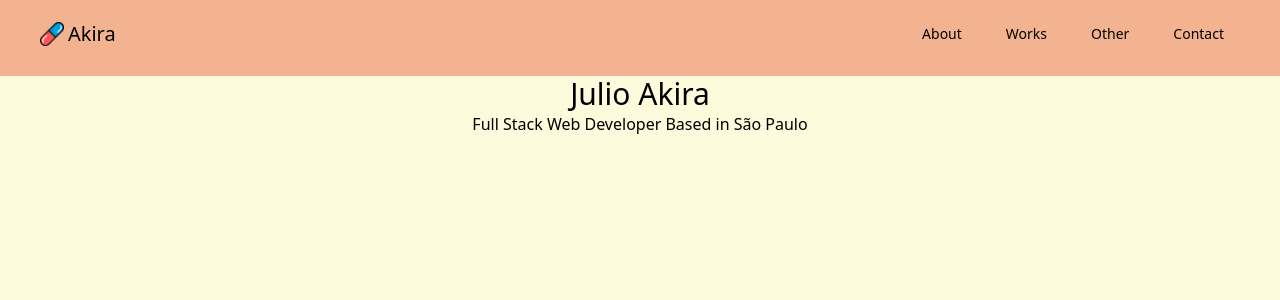
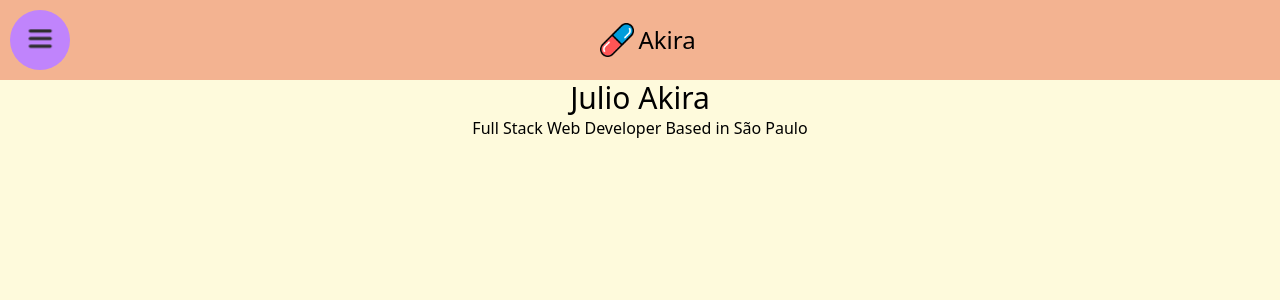
Before and after one commit to julioakira/akira-homepage-react, a Next.js app: page / in a window 1280 px wide. Shown: the top 300 px of the page. Built offline with nearby package versions, Linux system fonts and the light colour scheme.

Commit message:
finishes? navbar

```diff
--- /dev/null
+++ b/src/components/Navbar/Item.tsx
@@ -0,0 +1,47 @@
+import React from "react";
+import { motion } from "framer-motion";
+import Link from "next/link";
+import Image from "next/image";
+import AkiraImage from "../../../public/images/akira-pill.png";
+
+const variants = {
+  open: {
+    y: 0,
+    opacity: 1,
+    transition: {
+      y: { stiffness: 1000, velocity: -100 },
+    },
+  },
+  closed: {
+    y: 50,
+    opacity: 0,
+    transition: {
+      y: { stiffness: 1000 },
+    },
+  },
+};
+
+export default function Item({ itemTitle }: { itemTitle: string }) {
+  return (
+    <motion.li
+      className="mb-5 flex items-center"
+      variants={variants}
+      whileHover={{ scale: 1.1 }}
+      whileTap={{ scale: 0.9 }}
+    >
+      <div className='flex w-10'>
+        <Image
+          width={20}
+          height={20}
+          src={AkiraImage.src}
+          alt="Akira Logo Menu"
+        />
+      </div>
+      <div>
+        <Link className="flex w-16" href="/about">
+          {itemTitle}
+        </Link>
+      </div>
+    </motion.li>
+  );
+}
--- /dev/null
+++ b/src/components/Navbar/Logo.tsx
@@ -0,0 +1,23 @@
+import React from "react";
+import Image from "next/image";
+import Link from "next/link";
+import AkiraImage from "../../../public/images/akira-pill.png";
+
+export default function Logo(props: any) {
+  return (
+    <div {...props}>
+      <Link href="/">
+        <div className="flex items-center justify-center gap-1 [&>img]:hover:rotate-12">
+          <Image
+            width={50}
+            height={20}
+            className="pl-4"
+            src={AkiraImage.src}
+            alt="Akira Logo"
+          />
+          <span className="self-center text-2xl">Akira</span>
+        </div>
+      </Link>
+    </div>
+  );
+}
--- /dev/null
+++ b/src/components/Navbar/MenuList.tsx
@@ -0,0 +1,25 @@
+import React from "react";
+import { motion } from "framer-motion";
+
+import Item from "./Item";
+
+const variants = {
+  open: {
+    transition: { staggerChildren: 0.07, delayChildren: 0.2 },
+  },
+  closed: {
+    transition: { staggerChildren: 0.05, staggerDirection: -1 },
+  },
+};
+
+export default function MenuList({ menuItems }: { menuItems: string[] }) {
+  return (
+    <motion.ul
+    className='absolute pl-10 pt-6 w-52'
+    variants={variants}>
+      {menuItems.map((item, idx) => (
+        <Item key={`menuitem-${idx}`} itemTitle={item} />
+      ))}
+    </motion.ul>
+  );
+}
--- /dev/null
+++ b/src/components/Navbar/Nav.tsx
@@ -0,0 +1,68 @@
+import React, { useEffect, useRef } from "react";
+import { motion, useCycle } from "framer-motion";
+import MenuList from "./MenuList";
+import ToggleButton from "./ToggleButton";
+import ThemeSwitcher from "./ThemeSwitcher";
+import Logo from "./Logo";
+import Sidebar from "./Sidebar";
+
+type Handler = (event: Event) => void;
+
+const items = ["About", "Works", "Other", "Contact"];
+
+function useDimensions(ref: any) {
+  const dimensions = useRef({ width: 0, height: 0 });
+
+  useEffect(() => {
+    dimensions.current.width = ref.current.offsetWidth;
+    dimensions.current.height = ref.current.offsetHeight;
+  }, []);
+
+  return dimensions.current;
+}
+
+export default function Nav() {
+  const [open, toggleOpen] = useCycle(false, true);
+  const navRef = useRef(null);
+  const { height } = useDimensions(navRef);
+
+  const WrapperRef = useRef<HTMLDivElement>(null);
+
+  const ClickOutside = (ref: typeof WrapperRef, handler: Handler): any => {
+    useEffect(() => {
+      function eventListener(e: Event): void {
+        if (!ref.current || ref.current.contains(e.target as HTMLDivElement))
+          return;
+        handler(e);
+      }
+
+      document.addEventListener("mousedown", eventListener);
+
+      return () => {
+        document.removeEventListener("mousedown", eventListener);
+      };
+    }, [ref, handler]);
+  };
+
+  ClickOutside(WrapperRef, () => open ? toggleOpen() : null);
+
+  return (
+    <motion.nav
+      className="bg-peach dark:bg-medium-slate-blue w-full h-20"
+      animate={open ? "open" : "closed"}
+      ref={navRef}
+      initial={false}
+      custom={height}
+    >
+      <div ref={WrapperRef} className="mr-auto">
+        <ToggleButton toggle={() => toggleOpen()} />
+        <Sidebar
+          className='bg-purple-400 dark:bg-orange-400 top-0 left-0 bottom-0 w-60 absolute'
+        />
+        <MenuList menuItems={items} />
+        <ThemeSwitcher className="float-right mt-3 mr-4" />
+        <Logo className='flex items-center justify-center -mt-9'/>
+      </div>
+    </motion.nav>
+  );
+}
--- a/src/components/Navbar.tsx
+++ b/src/components/Navbar/Navbar.tsx
@@ -1,9 +1,9 @@
 import React, { useRef, useEffect, ReactElement, useState } from "react";
 import Link from "next/link";
 import Image from "next/image";
-import AkiraImage from "../../public/images/akira-pill.png";
+import AkiraImage from "../../../public/images/akira-pill.png";
 import ThemeSwitcher from "./ThemeSwitcher";
-import { OpenNavIcon, CloseNavIcon } from "./icons";
+import { OpenNavIcon, CloseNavIcon } from "../icons";
 
 export default function Navbar(): ReactElement<"nav"> {
   const [expandedNav, setExpandedNav] = useState(false);
@@ -67,7 +67,7 @@ export default function Navbar(): ReactElement<"nav"> {
           id="nav-default"
           className={`${
             expandedNav
-              ? "absolute right-0 bg-peach px-2 dark:bg-medium-slate-blue"
+              ? "absolute right-0 bg-peach px-2 dark:bg-medium-slate-blue h-full"
               : "hidden"
           } md:block md:w-auto`}
         >
--- /dev/null
+++ b/src/components/Navbar/Sidebar.tsx
@@ -0,0 +1,26 @@
+import React from "react";
+import { motion } from "framer-motion";
+
+const sidebar = {
+  open: (height = 200) => ({
+    clipPath: `circle(${height * 2 + 200}px at 40px 40px)`,
+    transition: {
+      type: "spring",
+      stiffness: 20,
+      restDelta: 2,
+    },
+  }),
+  closed: {
+    clipPath: "circle(30px at 40px 40px)",
+    transition: {
+      delay: 0.5,
+      type: "spring",
+      stiffness: 400,
+      damping: 40,
+    },
+  },
+};
+
+export default function Sidebar(props: any) {
+  return <motion.div {...props} variants={sidebar} />;
+}
--- a/src/components/ThemeSwitcher.tsx
+++ b/src/components/Navbar/ThemeSwitcher.tsx
@@ -2,7 +2,7 @@ import React, { ReactElement, useState, useEffect } from "react";
 import { motion } from "framer-motion";
 import { useTheme } from "next-themes";
 
-import { DayIcon, NightIcon } from "./icons";
+import { DayIcon, NightIcon } from "../icons";
 
 export default function ThemeSwitcher(
   props: any
@@ -24,7 +24,7 @@ export default function ThemeSwitcher(
     <motion.button
       whileHover={{ scale: 1.1 }}
       whileTap={{ scale: 0.9 }}
-      className={`rounded-lg p-3  ${
+      className={`rounded-lg p-5  ${
         theme === "light" ? "bg-purple-400" : "bg-orange-400"
       } ${props.className}`}
       onClick={changeTheme}
--- /dev/null
+++ b/src/components/Navbar/ToggleButton.tsx
@@ -0,0 +1,46 @@
+import React from "react";
+import { motion } from "framer-motion";
+
+const Path = (props: any) => (
+  <motion.path
+    fill="transparent"
+    strokeWidth="3"
+    stroke="hsl(0, 0%, 18%)"
+    strokeLinecap="round"
+    {...props}
+  />
+);
+
+export default function ToggleButton({ toggle }: any) {
+  return (
+    <motion.button
+      className='relative pl-7 pt-7 z-50'
+      whileHover={{ scale: 1.1 }}
+      whileTap={{ scale: 0.9 }}
+      onClick={toggle}
+    >
+      <svg width="25" height="25" viewBox="0 0 25 25">
+        <Path
+          variants={{
+            closed: { d: "M 2 2.5 L 20 2.5" },
+            open: { d: "M 3 16.5 L 17 2.5" },
+          }}
+        />
+        <Path
+          d="M 2 9.423 L 20 9.423"
+          variants={{
+            closed: { opacity: 1 },
+            open: { opacity: 0 },
+          }}
+          transition={{ duration: 0.1 }}
+        />
+        <Path
+          variants={{
+            closed: { d: "M 2 16.346 L 20 16.346" },
+            open: { d: "M 3 2.5 L 17 16.346" },
+          }}
+        />
+      </svg>
+    </motion.button>
+  );
+}
--- a/src/pages/index.tsx
+++ b/src/pages/index.tsx
@@ -1,7 +1,8 @@
 import Head from 'next/head'
 
-import Navbar from '@/components/Navbar'
-import About from '@/components/About'
+import Navbar from '@/components/Navbar/Navbar'
+import Nav from '@/components/Navbar/Nav';
+import About from '@/components/About/About'
 
 export default function Home() {
   return (
@@ -13,7 +14,7 @@ export default function Home() {
         <link rel="icon" href="/favicon.png" />
       </Head>
       <main>
-        <Navbar />
+        <Nav />
         <About />
       </main>
     </>
```
Also changed, not shown: src/components/About/About.tsx (renamed from src/components/About.tsx).
